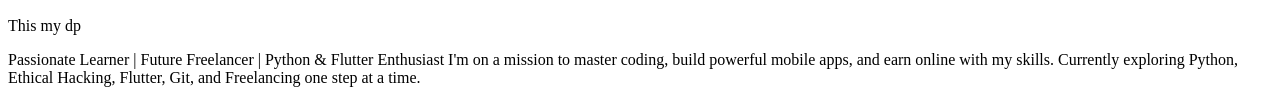
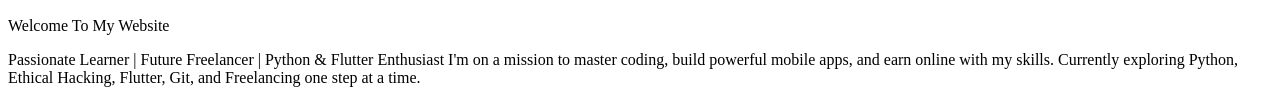
Before and after one commit to Aarif5856/aarif-portfolio, a plain HTML site: page index.html in a window 1280 px wide. Shown: the part 360-467 px from the top of the page. Drawn offline with Linux system fonts and the light colour scheme.

Commit message:
Edit Welcome

```diff
--- a/index.html
+++ b/index.html
@@ -9,7 +9,7 @@
     <h1>Aarif</h1>
     <h1>New Name Mohamed</h1>
     <img width="220" src="aarif.jpg" alt="">
-    <p>This my dp</p>
+    <p>Welcome To My Website</p>
     <p>Passionate Learner | Future Freelancer | Python & Flutter Enthusiast
 I'm on a mission to master coding, build powerful mobile apps, and earn online with my skills.
 Currently exploring Python, Ethical Hacking, Flutter, Git, and Freelancing  one step at a time.
```
